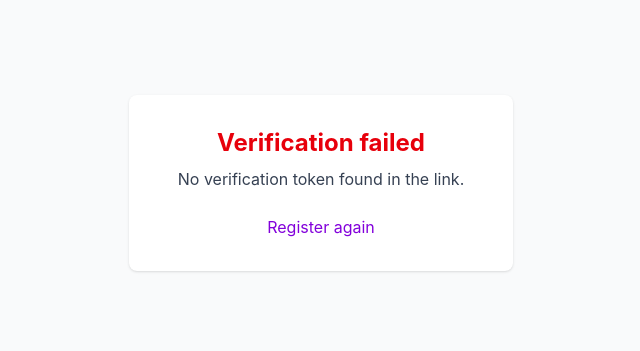
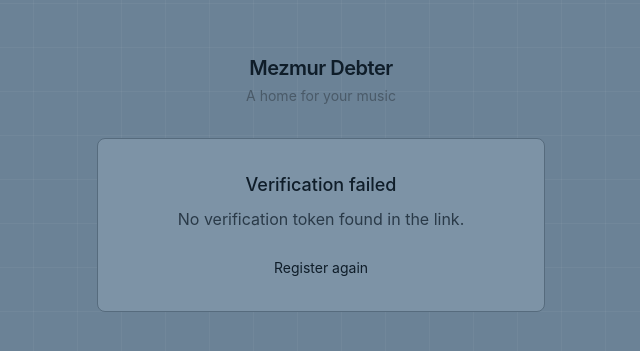
Before and after one commit to kidus1001/MD, a React (Vite) app in the folder frontend/my-app/: page /verify-email in a window 1280 px wide. Shown: the part 217-568 px from the top of the page, without its empty margins (319-959 px from the left). Built offline with nearby package versions, Linux system fonts and the light colour scheme.

Commit message:
Verify and Check email - half way UI design

```diff
--- a/frontend/my-app/src/pages/CheckEmail.jsx
+++ b/frontend/my-app/src/pages/CheckEmail.jsx
@@ -1,32 +1,43 @@
-import { useLocation, Link, Navigate } from "react-router-dom";
+import { useState } from "react";
+import { Link, Navigate } from "react-router-dom";
 
 export default function CheckEmail() {
-  const location = useLocation();
-  const email = location.state?.email;
+  const [email] = useState(() => localStorage.getItem("pending_email"));
 
   if (!email) {
-    console.log("Email = " + email);
     return <Navigate to="/register" replace />;
   }
 
   return (
-    <div className="min-h-screen flex items-center justify-center bg-gray-50 px-4">
-      <div className="w-full max-w-md bg-white rounded-lg shadow p-8 text-center">
-        <div className="text-5xl mb-4">📧</div>
-        <h1 className="text-2xl font-bold mb-2">Check your email</h1>
-        <p className="text-gray-700 mb-4">We sent a verification link to</p>
-        <p className="font-medium text-purple-700 mb-6 break-all">{email}</p>
-        <p className="text-gray-600 text-sm mb-6">
-          Click the link in the email to verify your account. If you don't see
-          it within a few minutes, check your spam folder.
+    <div className="min-h-screen bg-grid flex items-center justify-center px-4">
+      <div className="w-full max-w-md">
+        <div className="mb-8 text-center">
+          <h1 className="text-xl font-semibold text-text tracking-tight">
+            Mezmur Debter
+          </h1>
+          <p className="text-sm text-text-faint mt-1">A home for your music</p>
+        </div>
+
+        <div className="bg-surface border border-border rounded-lg p-8 text-center">
+          <h2 className="text-lg font-medium text-text mb-3">
+            Check your email
+          </h2>
+          <p className="text-sm text-text-muted mb-2">
+            We sent a verification link to
+          </p>
+          <p className="text-text font-medium mb-6 break-all">{email}</p>
+          <p className="text-xs text-text-faint mb-6">
+            Click the link in the email to verify your account. Don't see it?
+            Check your spam folder.
           </p>
           <Link
             to="/login"
-          className="inline-block text-purple-700 hover:underline text-sm"
+            className="text-sm text-text hover:text-text-hover underline-offset-4 hover:underline transition"
           >
             Back to sign in
           </Link>
         </div>
       </div>
+    </div>
   );
 }
--- a/frontend/my-app/src/pages/Register.jsx
+++ b/frontend/my-app/src/pages/Register.jsx
@@ -30,7 +30,6 @@ export default function Register() {
   return (
     <div className="min-h-screen bg-grid flex items-center justify-center px-4">
       <div className="w-full max-w-md">
-        {/* Brand */}
         <div className="mb-8 text-center">
           <h1 className="text-xl font-semibold text-text tracking-tight">
             Mezmur Debter
@@ -38,7 +37,6 @@ export default function Register() {
           <p className="text-sm text-text-faint mt-1">A home for your music</p>
         </div>
 
-        {/* Card */}
         <div className="bg-surface border border-border rounded-lg p-8">
           <h2 className="text-lg font-medium text-text mb-6">Create account</h2>
 
--- a/frontend/my-app/src/pages/VerifyEmail.tsx
+++ b/frontend/my-app/src/pages/VerifyEmail.tsx
@@ -1,5 +1,5 @@
 import { useEffect, useState } from "react";
-import { useSearchParams, Link, useNavigate } from "react-router-dom";
+import { useSearchParams, useNavigate, Link } from "react-router-dom";
 import { useAuth } from "../context/AuthContext";
 import { api } from "../lib/api";
 
@@ -7,6 +7,7 @@ export default function VerifyEmail() {
   const [params] = useSearchParams();
   const navigate = useNavigate();
   const { login } = useAuth();
+
   const token = params.get("token");
 
   const [status, setStatus] = useState(token ? "verifying" : "error");
@@ -24,9 +25,16 @@ export default function VerifyEmail() {
       .then((data) => {
         if (cancelled) return;
 
+        if (!data.user || !data.token) {
+          setStatus("error");
+          setMessage("Server response was incomplete. Please try signing in.");
+          return;
+        }
+
+        localStorage.removeItem("pending_email");
         login(data.user, data.token);
         setStatus("success");
-        setMessage(`Welcome, ${data.user.name}`);
+        setMessage(`Welcome, ${data.user.name}!`);
 
         setTimeout(() => navigate("/projects"), 1500);
       })
@@ -39,20 +47,28 @@ export default function VerifyEmail() {
     return () => {
       cancelled = true;
     };
-  }, [token]);
+  }, [token, login, navigate]);
 
   return (
-    <div className="min-h-screen flex items-center justify-center bg-gray-50 px-4">
-      <div className="w-full max-w-sm bg-white rounded-lg shadow p-8 text-center">
+    <div className="min-h-screen bg-grid flex items-center justify-center px-4">
+      <div className="w-full max-w-md">
+        <div className="mb-8 text-center">
+          <h1 className="text-xl font-semibold text-text tracking-tight">
+            Mezmur Debter
+          </h1>
+          <p className="text-sm text-text-faint mt-1">A home for your music</p>
+        </div>
+
+        <div className="bg-surface border border-border rounded-lg p-8 text-center">
           {status === "verifying" && (
-          <p className="text-gray-600">Verifying your email…</p>
+            <p className="text-text-muted">Verifying your email…</p>
           )}
 
           {status === "success" && (
             <>
-            <h1 className="text-2xl font-bold text-green-600 mb-2">Verified</h1>
-            <p className="text-gray-700 mb-6">{message}</p>
-            <p className="text-gray-500 text-sm">
+              <h2 className="text-lg font-medium text-text mb-2">Verified</h2>
+              <p className="text-text-muted mb-6">{message}</p>
+              <p className="text-sm text-text-faint">
                 Taking you to your dashboard…
               </p>
             </>
@@ -60,13 +76,13 @@ export default function VerifyEmail() {
 
           {status === "error" && (
             <>
-            <h1 className="text-2xl font-bold text-red-600 mb-2">
+              <h2 className="text-lg font-medium text-text mb-2">
                 Verification failed
-            </h1>
-            <p className="text-gray-700 mb-6">{message}</p>
+              </h2>
+              <p className="text-text-muted mb-6">{message}</p>
               <Link
                 to="/register"
-              className="inline-block text-purple-700 hover:underline"
+                className="text-sm text-text hover:text-text-hover underline-offset-4 hover:underline transition"
               >
                 Register again
               </Link>
@@ -74,60 +90,6 @@ export default function VerifyEmail() {
           )}
         </div>
       </div>
+    </div>
   );
 }
-
-// import { useEffect, useState } from 'react';
-// import { useSearchParams, Link } from 'react-router-dom';
-
-// export default function VerifyEmail () {
-//     const [params] = useSearchParams();
-//     const token = params.get('token');
-//     const [status, setStatus] = useState(token? 'verifying': 'error');
-//     const [message, setMessage] = useState(token? '': 'No verification token found in the link.');
-
-//     useEffect (() => {
-//         if (!token) {
-//             return;
-//         }
-
-//         fetch (`http://localhost:3001/api/auth/verify-email?token=${token}`)
-//             .then (res => res.json())
-//             .then (data => {
-//                 if (data.success) {
-//                     setStatus ('success');
-//                     setMessage ('Your email is verified. You can now log in.');
-//                 } else {
-//                     setStatus('error');
-//                     setMessage (data.message || 'Verification failed.')
-//                 }
-//             })
-//             .catch (() => {
-//                 setStatus('error');
-//                 setMessage ('Could not reach the server.')
-//             });
-//     }, [token]);
-
-//     return (
-//         <div className="max-w-md mx-auto mt-20 text-center px-4">
-//             {status === 'verifying' && <p>Verifying your email</p>}
-
-//             {status === "success" && (
-//                 <>
-//                     <h1 className='text-2xl font-bold text-green-600'>Verified!</h1>
-//                     <p className='mt-2 text-gray-700'>{message}</p>
-//                     <Link to="/login" className="text-blue-600 underline mt-4 inline-block">
-//                         Go to login
-//                     </Link>
-//                 </>
-//             )}
-
-//             {status === "error" && (
-//                 <>
-//                     <h1 className='text-2xl font-bold text-red-600'>Verification failed</h1>
-//                     <p className='mt-2 text-gray-700'>{message}</p>
-//                 </>
-//             )}
-//         </div>
-//     )
-// }
```
Lines whose indentation alone changed are shown as unchanged.
